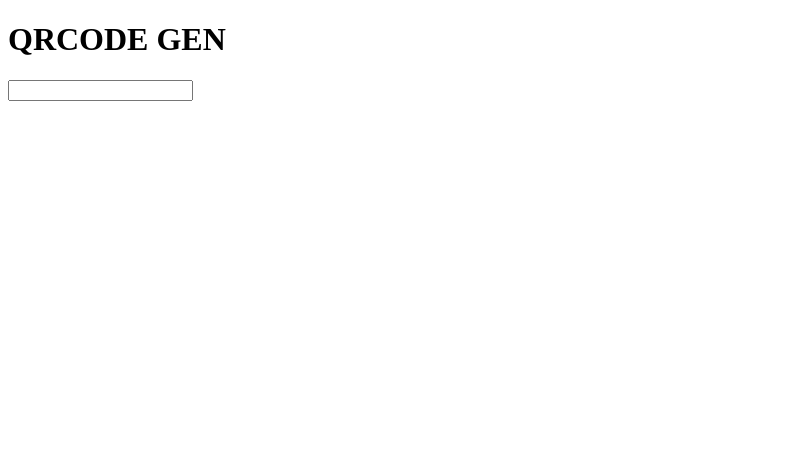
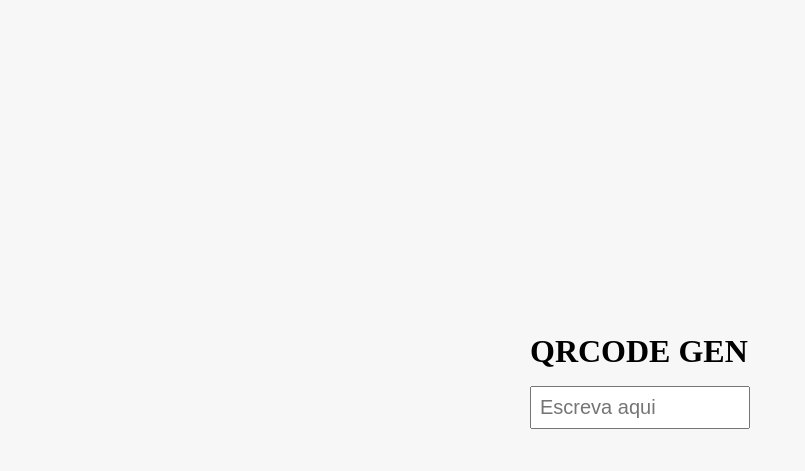
Before and after one commit to JhonatanSerafim/qr-code-gen, a plain HTML site: page index.html in a window 1280 px wide. Shown: the whole page, without its empty margins (0-805 px from the left). Drawn offline with Linux system fonts and the light colour scheme.

Commit message:
add style simple

```diff
--- a/index.html
+++ b/index.html
@@ -1,12 +1,21 @@
 <!DOCTYPE html>
-<html lang="en">
+<html lang="pt-br">
 <head>
     <meta charset="UTF-8">
     <meta name="viewport" content="width=device-width, initial-scale=1.0">
     <title>QRCODE GEN</title>
+    <link rel="stylesheet" href="style.css">
 </head>
 <body>
-    <h1>QRCODE GEN</h1>
-    <input type="text" name="" id="">
+    <main>
+        <h1>QRCODE GEN</h1>
+        <div class="content">
+            <input type="text" name="" id="" placeholder="Escreva aqui">
+            <div class="content-qrcode">
+                <img src="" alt="" id="qrcode">
+            </div>
+        </div>
+    </main>
+    <script src="./script.js"></script>
 </body>
 </html>
--- /dev/null
+++ b/style.css
@@ -0,0 +1,33 @@
+* {
+    margin: 0;
+    padding: auto;
+    box-sizing: border-box;
+}
+
+body {
+    height: 100dvh;
+    display: flex;
+    align-items: center;
+    justify-content: center;
+    background-color: #F7F7F7;
+}
+
+main {
+    display: flex;
+    flex-direction: column;
+    gap: 16px;
+}
+
+input {
+    padding: 8px;
+    width: 220px;
+    margin-bottom: 20px;
+    font-size: 20px;
+    outline: none;
+}
+
+.content {
+    display: flex;
+    flex-direction: column;
+    align-items: center;
+}
```
